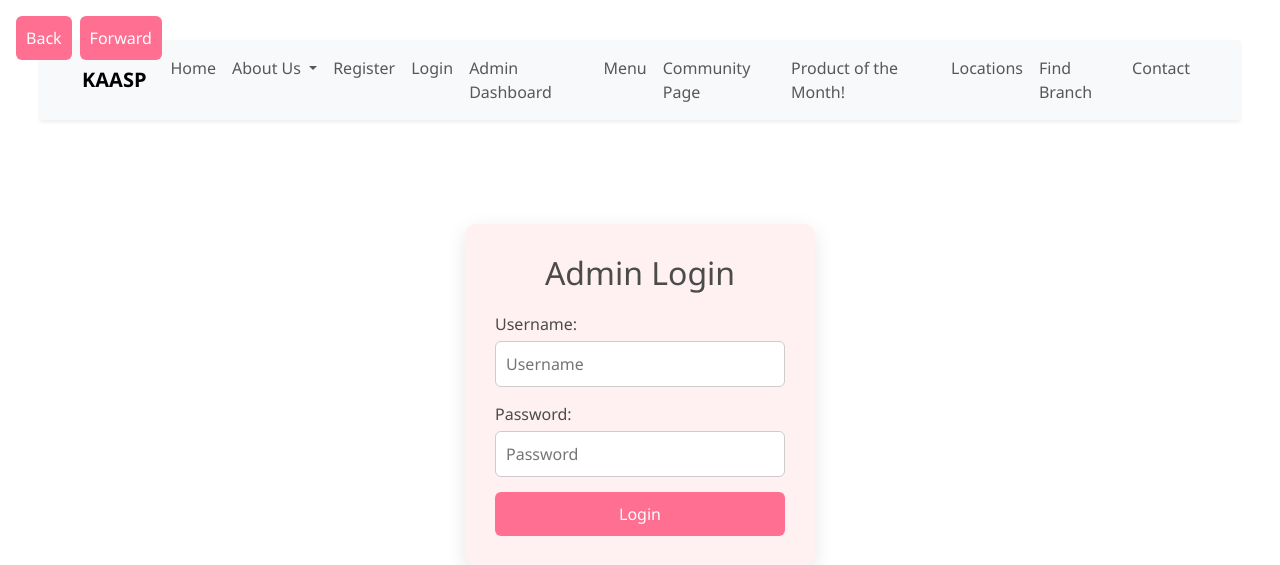
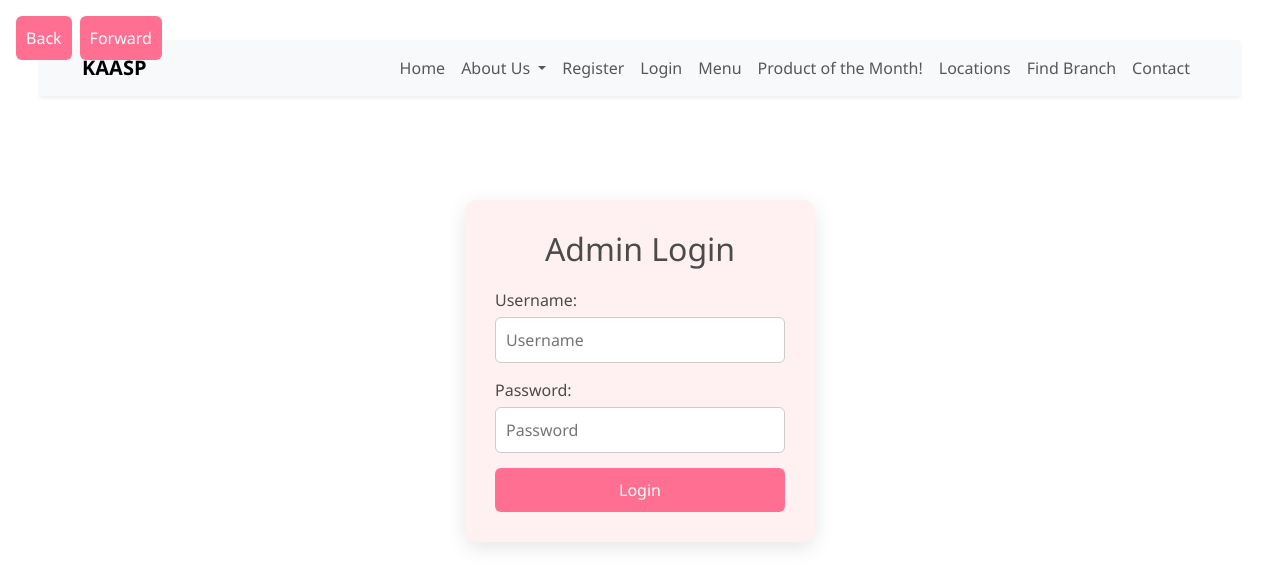
Before and after one commit to aimanaa6/final_project, a Flask app: page /adminlogin in a window 1280 px wide. Shown: the top 565 px of the page. Run offline with Flask 3, Linux system fonts and the light colour scheme.

Commit message:
Edit: Added admin to see submission dashboard and user to see community

```diff
--- a/application/routes.py
+++ b/application/routes.py
@@ -33,11 +33,11 @@ def adminlogin():
 
     return render_template('adminlogin.html', title='Admin Login', error=error)
 
-@app.route('/admin')
-def admin_dashboard():
-    if session.get('admin'):
-        return "Welcome to the admin dashboard!"  # Replace with render_template for your real admin page
-    return redirect(url_for('adminlogin'))
+# @app.route('/admin')
+# def admin_dashboard():
+#     if session.get('admin'):
+#         return "Welcome to the admin dashboard!"  # Replace with render_template for your real admin page
+#     return redirect(url_for('adminlogin'))
 
 
 # ------- THIS IS THE END OF POOJA's ROUTES ----------
@@ -86,24 +86,45 @@ def newjoincommunitypage():
 # add a notification of success
 
 @app.route('/login', methods=['GET', 'POST'])
-
-
-@app.route('/login', methods=['GET', 'POST'])
 def login():
     error = None
     if request.method == 'POST':
         username = request.form.get('username')
-        password = request.form.get('password')
+        password = request.form.get('password').encode('utf-8')
 
-        # Check login credentials
-        if check_customerdetails(username, password):
-            session['username'] = username  # Set session data
-            session['loggedIn'] = True  # Optional: you can track logged-in state
-            return redirect(url_for('home'))  # Redirect after successful login
-        else:
-            error = "Incorrect username or password."
+        # Check if this is the admin login
+        if username == admin_username and bcrypt.checkpw(password, admin_password_hashed):
+            session['username'] = username
+            session['admin'] = True
+            return redirect(url_for('adminlogin'))
+
+        # Check if it's a normal user
+        if check_customerdetails(username, password.decode('utf-8')):
+            session['username'] = username
+            session.pop('admin', None)
+            return redirect(url_for('community_page'))
+
+        error = "Incorrect username or password."
 
     return render_template('login.html', error=error)
+
+
+# @app.route('/login', methods=['GET', 'POST'])
+# def login():
+#     error = None
+#     if request.method == 'POST':
+#         username = request.form.get('username')
+#         password = request.form.get('password')
+#
+#         # Check login credentials
+#         if check_customerdetails(username, password):
+#             session['username'] = username  # Set session data
+#             session['loggedIn'] = True  # Optional: you can track logged-in state
+#             return redirect(url_for('home'))  # Redirect after successful login
+#         else:
+#             error = "Incorrect username or password."
+#
+#     return render_template('login.html', error=error)
 @app.route('/contact', methods=['GET', 'POST'])
 def contact():
     # Handle form submission
--- a/application/templates/layout.html
+++ b/application/templates/layout.html
@@ -18,9 +18,8 @@
 
                 <div class="collapse navbar-collapse justify-content-end" id="navbarNav">
                     <ul class="navbar-nav">
-                        <li class="nav-item">
-                            <a class="nav-link" href="{{ url_for('home') }}">Home</a>
-                        </li>
+                        <li class="nav-item"><a class="nav-link" href="{{ url_for('home') }}">Home</a></li>
+
                         <li class="nav-item dropdown">
                             <a class="nav-link dropdown-toggle" href="#" id="aboutDropdown" role="button" data-bs-toggle="dropdown">
                                 About Us
@@ -30,47 +29,32 @@
                                 <li><a class="dropdown-item" href="{{ url_for('founders') }}">Founders</a></li>
                             </ul>
                         </li>
-                        <li class="nav-item">
-                            <a class="nav-link" href="{{ url_for('register') }}">Register</a>
-                        </li>
 
-                        {% if session.get('username') %}
-                          <!-- User is logged in -->
+                        {% if not session.get('username') %}
+                            <li class="nav-item"><a class="nav-link" href="{{ url_for('register') }}">Register</a></li>
+                            <li class="nav-item"><a class="nav-link" href="{{ url_for('login') }}">Login</a></li>
+                        {% else %}
                             <li class="nav-item">
                                 <a class="nav-link" href="{{ url_for('logout') }}">Logout ({{ session['username'] }})</a>
                             </li>
+
+                            {% if session.get('admin') %}
+                                <li class="nav-item"><a class="nav-link" href="{{ url_for('adminlogin') }}">Admin Dashboard</a></li>
                             {% else %}
-                          <!-- User is not logged in -->
-                          <li class="nav-item">
-                              <a class="nav-link" href="{{ url_for('login') }}">Login</a>
-                          </li>
+                                <li class="nav-item"><a class="nav-link" href="{{ url_for('community_page') }}">Community Page</a></li>
+                            {% endif %}
                         {% endif %}
 
-                        <li class="nav-item">
-                            <a class="nav-link" href="{{ url_for('adminlogin') }}">Admin Dashboard</a>
-                        </li>
-                        <li class="nav-item">
-                            <a class="nav-link" href="{{ url_for('menu') }}">Menu</a>
-                        </li>
-                        <li class="nav-item">
-                            <a class="nav-link" href="{{ url_for('community_page') }}">Community Page</a>
-                        </li>
-                        <li class="nav-item">
-                            <a class="nav-link" href="{{ url_for('featuredproduct') }}">Product of the Month!</a>
-                        </li>
-                        <li class="nav-item">
-                            <a class="nav-link" href="{{ url_for('locations') }}">Locations</a>
-                        </li>
-                        <li class="nav-item">
-                            <a class="nav-link" href="{{ url_for('find_branch') }}">Find Branch</a>
-                        </li>
-                        <li class="nav-item">
-                            <a class="nav-link" href="{{ url_for('contact') }}">Contact</a>
-                        </li>
+                        <li class="nav-item"><a class="nav-link" href="{{ url_for('menu') }}">Menu</a></li>
+                        <li class="nav-item"><a class="nav-link" href="{{ url_for('featuredproduct') }}">Product of the Month!</a></li>
+                        <li class="nav-item"><a class="nav-link" href="{{ url_for('locations') }}">Locations</a></li>
+                        <li class="nav-item"><a class="nav-link" href="{{ url_for('find_branch') }}">Find Branch</a></li>
+                        <li class="nav-item"><a class="nav-link" href="{{ url_for('contact') }}">Contact</a></li>
                     </ul>
                 </div>
             </div>
         </nav>
+
         <div class="nav-buttons">
             <button class="back-button" onclick="history.back()">
                 <i class="bi bi-arrow-left"></i> Back
```
Lines whose indentation alone changed are shown as unchanged.
